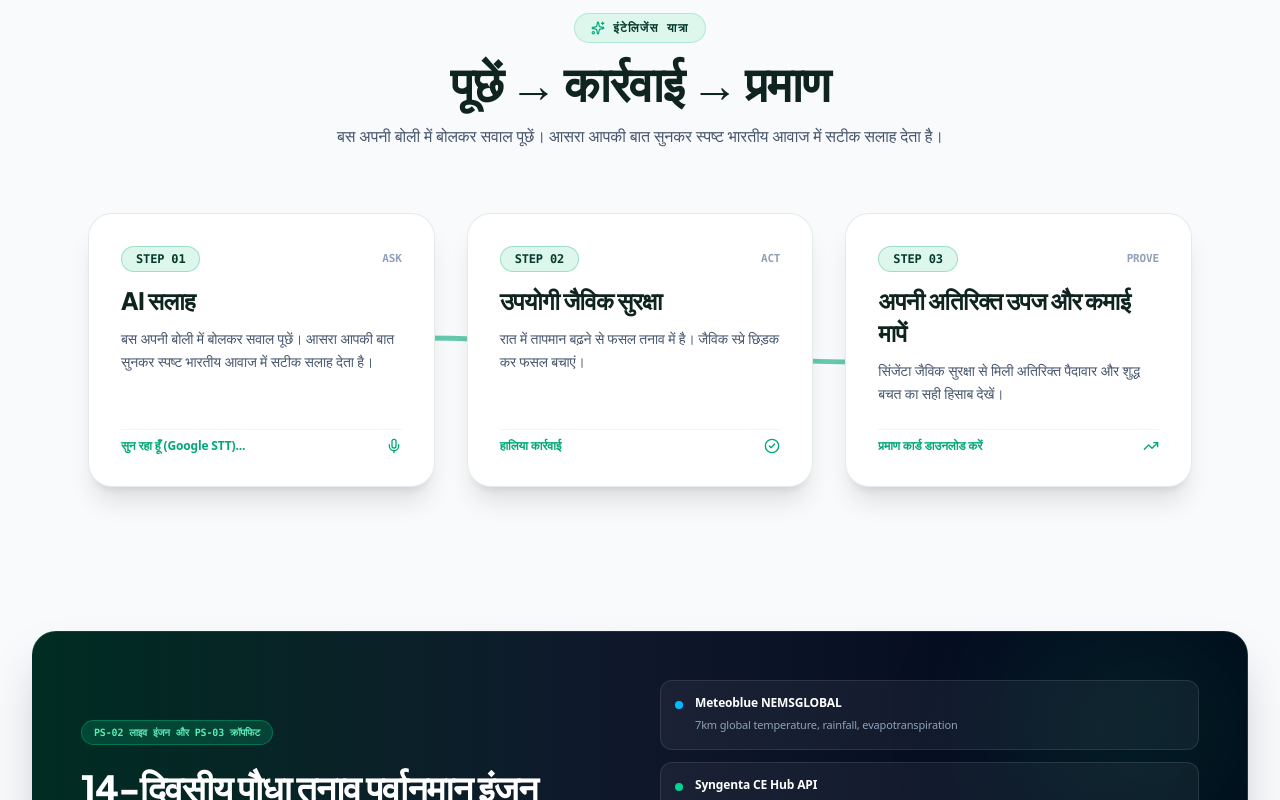
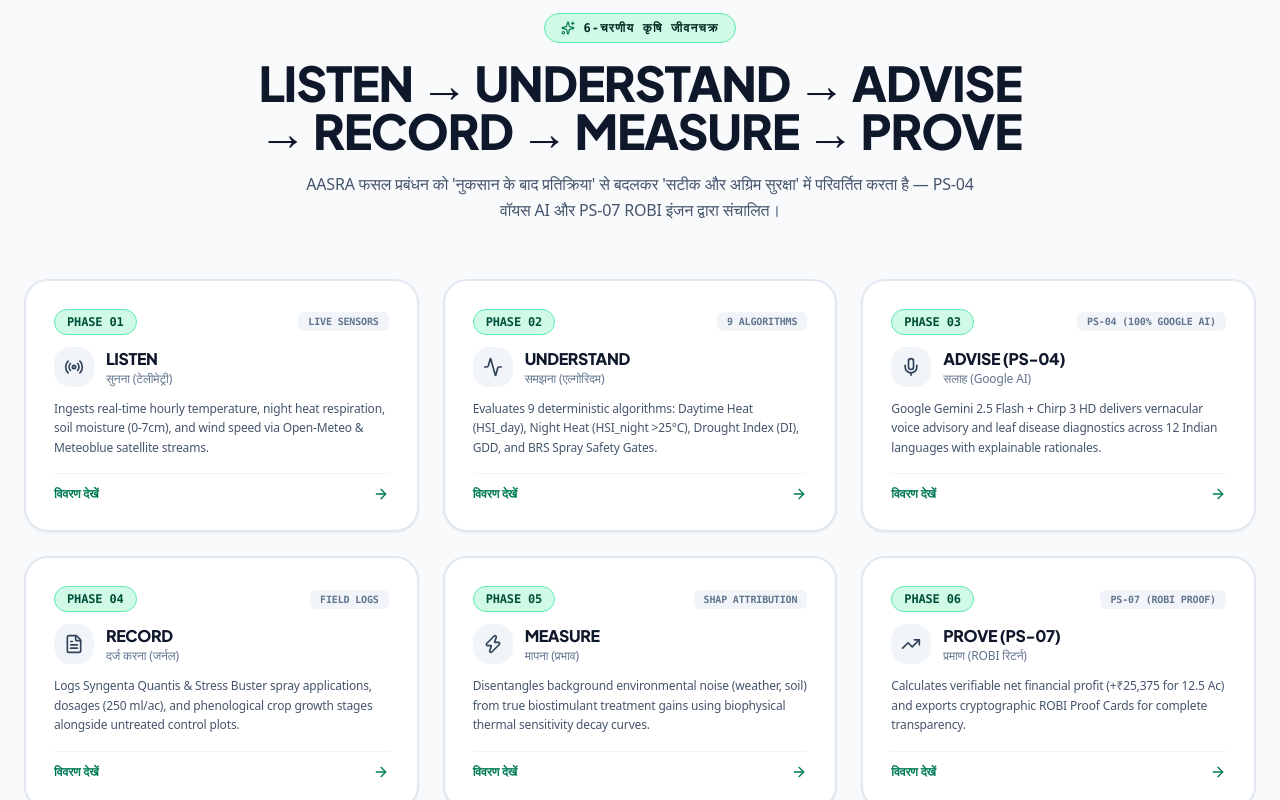
Before and after one commit to IshaanYK/nimbooz, a Next.js app in the folder frontend/: page / in a window 1280 px wide. Shown: the part 1560-2360 px from the top of the page. Built offline with nearby package versions, Linux system fonts and the light colour scheme; no server answers.

Commit message:
docs: align entire platform with official hackathon 6-phase operational loop and PS-04/PS-07 specifications

```diff
--- a/frontend/src/components/AskActProveSection.tsx
+++ b/frontend/src/components/AskActProveSection.tsx
@@ -2,129 +2,166 @@
 
 import React from "react";
 import { motion } from "framer-motion";
-import { Mic, ArrowRight, CheckCircle2, TrendingUp, ShieldAlert, Sparkles, Activity, Calendar } from "lucide-react";
+import {
+  Mic,
+  Activity,
+  CheckCircle2,
+  TrendingUp,
+  FileText,
+  Radio,
+  Sparkles,
+  ArrowRight,
+  ShieldCheck,
+  Zap,
+} from "lucide-react";
 import { useLanguage } from "@/context/LanguageContext";
+import Link from "next/link";
 
 export const AskActProveSection: React.FC = () => {
   const { language, t } = useLanguage();
 
+  const SIX_PHASES = [
+    {
+      num: "01",
+      name: "LISTEN",
+      nameHi: "सुनना (टेलीमेट्री)",
+      title: "Hyper-Local Telemetry Ingestion",
+      desc: "Ingests real-time hourly temperature, night heat respiration, soil moisture (0-7cm), and wind speed via Open-Meteo & Meteoblue satellite streams.",
+      icon: Radio,
+      color: "sky",
+      link: "/weather",
+      tag: "LIVE SENSORS",
+    },
+    {
+      num: "02",
+      name: "UNDERSTAND",
+      nameHi: "समझना (एल्गोरिदम)",
+      title: "Biophysical Stress Evaluation",
+      desc: "Evaluates 9 deterministic algorithms: Daytime Heat (HSI_day), Night Heat (HSI_night >25°C), Drought Index (DI), GDD, and BRS Spray Safety Gates.",
+      icon: Activity,
+      color: "emerald",
+      link: "/plant-intelligence",
+      tag: "9 ALGORITHMS",
+    },
+    {
+      num: "03",
+      name: "ADVISE (PS-04)",
+      nameHi: "सलाह (Google AI)",
+      title: "Multilingual Voice & Vision AI",
+      desc: "Google Gemini 2.5 Flash + Chirp 3 HD delivers vernacular voice advisory and leaf disease diagnostics across 12 Indian languages with explainable rationales.",
+      icon: Mic,
+      color: "amber",
+      link: "/assistant",
+      tag: "PS-04 (100% GOOGLE AI)",
+    },
+    {
+      num: "04",
+      name: "RECORD",
+      nameHi: "दर्ज करना (जर्नल)",
+      title: "Biological Intervention Logging",
+      desc: "Logs Syngenta Quantis & Stress Buster spray applications, dosages (250 ml/ac), and phenological crop growth stages alongside untreated control plots.",
+      icon: FileText,
+      color: "indigo",
+      link: "/journal",
+      tag: "FIELD LOGS",
+    },
+    {
+      num: "05",
+      name: "MEASURE",
+      nameHi: "मापना (प्रभाव)",
+      title: "Weather-Adjusted Attribution",
+      desc: "Disentangles background environmental noise (weather, soil) from true biostimulant treatment gains using biophysical thermal sensitivity decay curves.",
+      icon: Zap,
+      color: "purple",
+      link: "/what-if",
+      tag: "SHAP ATTRIBUTION",
+    },
+    {
+      num: "06",
+      name: "PROVE (PS-07)",
+      nameHi: "प्रमाण (ROBI रिटर्न)",
+      title: "Return on Biological Investment",
+      desc: "Calculates verifiable net financial profit (+₹25,375 for 12.5 Ac) and exports cryptographic ROBI Proof Cards for complete transparency.",
+      icon: TrendingUp,
+      color: "emerald",
+      link: "/impact",
+      tag: "PS-07 (ROBI PROOF)",
+    },
+  ];
+
   return (
-    <section className="max-w-6xl w-full mx-auto px-4 sm:px-6 py-20 space-y-16 font-sans">
+    <section className="max-w-7xl w-full mx-auto px-4 sm:px-6 py-20 space-y-14 font-sans">
+
       {/* Section Header */}
       <div className="text-center max-w-3xl mx-auto space-y-4">
-        <div className="inline-flex items-center gap-2 px-4 py-1.5 rounded-full bg-[#DDF7EC] text-[#063B2D] text-xs font-mono font-black tracking-widest uppercase border border-[#00A878]/20">
-          <Sparkles className="h-3.5 w-3.5 text-[#00A878]" /> {language === "hi" ? "इंटेलिजेंस यात्रा" : "CORE INTELLIGENCE JOURNEY"}
+        <div className="inline-flex items-center gap-2 px-4 py-1.5 rounded-full bg-emerald-100 text-emerald-950 text-xs font-mono font-black tracking-widest uppercase border border-emerald-300">
+          <Sparkles className="h-3.5 w-3.5 text-emerald-700" />
+          <span>{language === "hi" ? "6-चरणीय कृषि जीवनचक्र" : "THE 6-PHASE AGRONOMIC EXECUTION LOOP"}</span>
         </div>
-        <h2 className="text-3xl sm:text-5xl font-black font-display text-[#10241F] tracking-tight">
-          {language === "hi" ? "पूछें → कार्रवाई → प्रमाण" : "ASK → ACT → PROVE"}
+        <h2 className="text-3xl sm:text-5xl font-black font-display text-slate-900 tracking-tight">
+          LISTEN → UNDERSTAND → ADVISE → RECORD → MEASURE → PROVE
         </h2>
-        <p className="text-sm sm:text-base text-slate-600 font-normal leading-relaxed">
-          {t.voiceDesc}
+        <p className="text-sm sm:text-base text-slate-600 font-normal leading-relaxed max-w-2xl mx-auto">
+          {language === "hi"
+            ? "AASRA फसल प्रबंधन को 'नुकसान के बाद प्रतिक्रिया' से बदलकर 'सटीक और अग्रिम सुरक्षा' में परिवर्तित करता है — PS-04 वॉयस AI और PS-07 ROBI इंजन द्वारा संचालित।"
+            : "Transforming agricultural management from reactive damage response to pre-emptive biostimulant protection, powered by PS-04 Multilingual AI and PS-07 ROBI Attribution."}
         </p>
       </div>
 
-      {/* 3-Part Flow System connected with SVG animated flow line */}
-      <div className="relative grid grid-cols-1 md:grid-cols-3 gap-8 items-stretch">
-        {/* SVG Flowing Line (Desktop Only) */}
-        <div className="hidden md:block absolute top-1/2 left-0 right-0 -translate-y-1/2 z-0 pointer-events-none px-16">
-          <svg className="w-full h-12" viewBox="0 0 800 40" fill="none">
-            <motion.path
-              d="M 50 20 Q 200 0, 400 20 T 750 20"
-              stroke="#00A878"
-              strokeWidth="4"
-              strokeDasharray="10 8"
-              initial={{ pathLength: 0, opacity: 0.2 }}
-              whileInView={{ pathLength: 1, opacity: 0.6 }}
-              viewport={{ once: true }}
-              transition={{ duration: 1.5, ease: "easeInOut" }}
-            />
-          </svg>
-        </div>
-
-        {/* STEP 1: ASK */}
+      {/* 6-Phase Grid */}
+      <div className="grid grid-cols-1 md:grid-cols-2 lg:grid-cols-3 gap-6">
+        {SIX_PHASES.map((phase, idx) => {
+          const IconComponent = phase.icon;
+          return (
             <motion.div
-          initial={{ opacity: 0, y: 30 }}
+              key={phase.num}
+              initial={{ opacity: 0, y: 20 }}
               whileInView={{ opacity: 1, y: 0 }}
               viewport={{ once: true }}
-          transition={{ duration: 0.6 }}
-          className="relative z-10 bg-white p-7 sm:p-8 rounded-3xl border border-[#063B2D]/10 shadow-xl flex flex-col justify-between space-y-6 hover:border-[#00A878] hover:shadow-2xl transition-all group"
+              transition={{ duration: 0.5, delay: idx * 0.08 }}
+              className="bg-white rounded-3xl border-2 border-slate-200 hover:border-emerald-500 p-6 sm:p-7 space-y-4 shadow-xs hover:shadow-xl transition-all flex flex-col justify-between group"
             >
               <div className="space-y-3">
                 <div className="flex items-center justify-between">
-              <span className="text-xs font-mono font-black text-[#063B2D] bg-[#DDF7EC] px-3.5 py-1 rounded-full border border-[#00A878]/30">
-                STEP 01
+                  <span className="text-xs font-mono font-black text-emerald-900 bg-emerald-100 px-3 py-1 rounded-full border border-emerald-300">
+                    PHASE {phase.num}
                   </span>
-              <span className="text-[11px] font-mono font-bold text-slate-400">ASK</span>
+                  <span className="text-[10px] font-mono font-bold text-slate-500 bg-slate-100 px-2.5 py-0.5 rounded-md">
+                    {phase.tag}
+                  </span>
                 </div>
-            <h3 className="text-2xl font-black font-display text-[#10241F] group-hover:text-[#00A878] transition-colors">
-              {t.navAdvisory}
-            </h3>
-            <p className="text-xs sm:text-sm text-slate-600 leading-relaxed">
-              {t.voiceDesc}
+
+                <div className="flex items-center gap-3">
+                  <div className="h-10 w-10 rounded-2xl bg-slate-100 group-hover:bg-emerald-50 text-slate-700 group-hover:text-emerald-700 flex items-center justify-center transition-colors shrink-0">
+                    <IconComponent className="h-5 w-5" />
+                  </div>
+                  <div>
+                    <h4 className="text-base font-black text-slate-900 font-display group-hover:text-emerald-800 transition-colors">
+                      {phase.name}
+                    </h4>
+                    <p className="text-xs text-slate-500 font-medium">
+                      {language === "hi" ? phase.nameHi : phase.title}
                     </p>
                   </div>
-          <div className="pt-2 border-t border-slate-100 flex items-center justify-between text-xs font-bold text-[#00A878]">
-            <span>{t.listenLabel}</span>
-            <Mic className="h-4 w-4" />
                 </div>
-        </motion.div>
 
-        {/* STEP 2: ACT */}
-        <motion.div
-          initial={{ opacity: 0, y: 30 }}
-          whileInView={{ opacity: 1, y: 0 }}
-          viewport={{ once: true }}
-          transition={{ duration: 0.6, delay: 0.15 }}
-          className="relative z-10 bg-white p-7 sm:p-8 rounded-3xl border border-[#063B2D]/10 shadow-xl flex flex-col justify-between space-y-6 hover:border-[#00A878] hover:shadow-2xl transition-all group"
-        >
-          <div className="space-y-3">
-            <div className="flex items-center justify-between">
-              <span className="text-xs font-mono font-black text-[#063B2D] bg-[#DDF7EC] px-3.5 py-1 rounded-full border border-[#00A878]/30">
-                STEP 02
-              </span>
-              <span className="text-[11px] font-mono font-bold text-slate-400">ACT</span>
-            </div>
-            <h3 className="text-2xl font-black font-display text-[#10241F] group-hover:text-[#00A878] transition-colors">
-              {t.recommendationTitle}
-            </h3>
-            <p className="text-xs sm:text-sm text-slate-600 leading-relaxed">
-              {t.stressAlertDesc}
+                <p className="text-xs text-slate-600 leading-relaxed font-sans">
+                  {phase.desc}
                 </p>
               </div>
-          <div className="pt-2 border-t border-slate-100 flex items-center justify-between text-xs font-bold text-[#00A878]">
-            <span>{t.recentActionLabel}</span>
-            <CheckCircle2 className="h-4 w-4" />
+
+              <Link
+                href={phase.link}
+                className="pt-3 border-t border-slate-100 flex items-center justify-between text-xs font-extrabold text-emerald-700 group-hover:text-emerald-900 transition-colors"
+              >
+                <span>{language === "hi" ? "विवरण देखें" : "Explore Module"}</span>
+                <ArrowRight className="h-4 w-4 group-hover:translate-x-1 transition-transform" />
+              </Link>
+            </motion.div>
+          );
+        })}
       </div>
-        </motion.div>
 
-        {/* STEP 3: PROVE */}
-        <motion.div
-          initial={{ opacity: 0, y: 30 }}
-          whileInView={{ opacity: 1, y: 0 }}
-          viewport={{ once: true }}
-          transition={{ duration: 0.6, delay: 0.3 }}
-          className="relative z-10 bg-white p-7 sm:p-8 rounded-3xl border border-[#063B2D]/10 shadow-xl flex flex-col justify-between space-y-6 hover:border-[#00A878] hover:shadow-2xl transition-all group"
-        >
-          <div className="space-y-3">
-            <div className="flex items-center justify-between">
-              <span className="text-xs font-mono font-black text-[#063B2D] bg-[#DDF7EC] px-3.5 py-1 rounded-full border border-[#00A878]/30">
-                STEP 03
-              </span>
-              <span className="text-[11px] font-mono font-bold text-slate-400">PROVE</span>
-            </div>
-            <h3 className="text-2xl font-black font-display text-[#10241F] group-hover:text-[#00A878] transition-colors">
-              {t.robiTitle}
-            </h3>
-            <p className="text-xs sm:text-sm text-slate-600 leading-relaxed">
-              {t.robiDesc}
-            </p>
-          </div>
-          <div className="pt-2 border-t border-slate-100 flex items-center justify-between text-xs font-bold text-[#00A878]">
-            <span>{t.exportProofCard}</span>
-            <TrendingUp className="h-4 w-4" />
-          </div>
-        </motion.div>
-      </div>
     </section>
   );
 };
```
Lines whose indentation alone changed are shown as unchanged.
